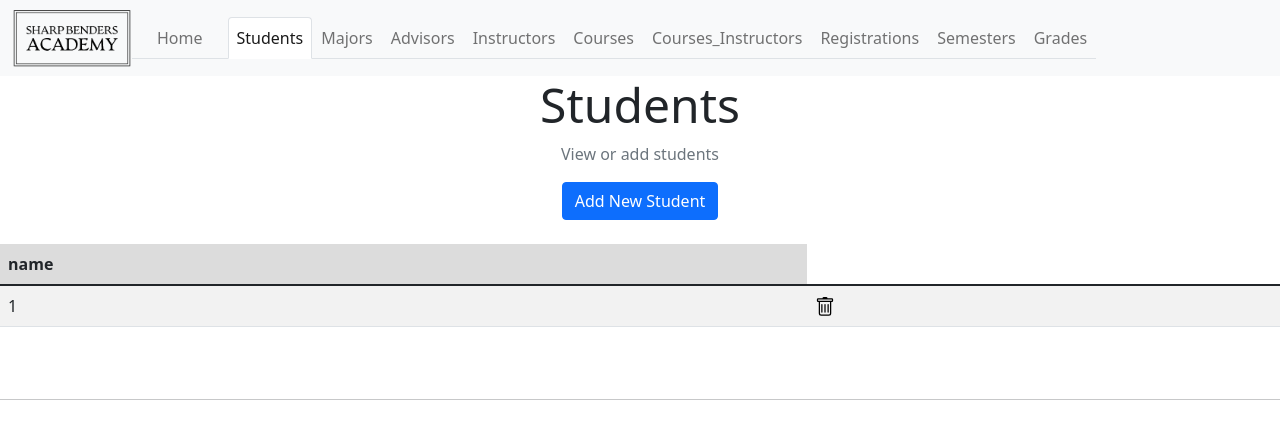
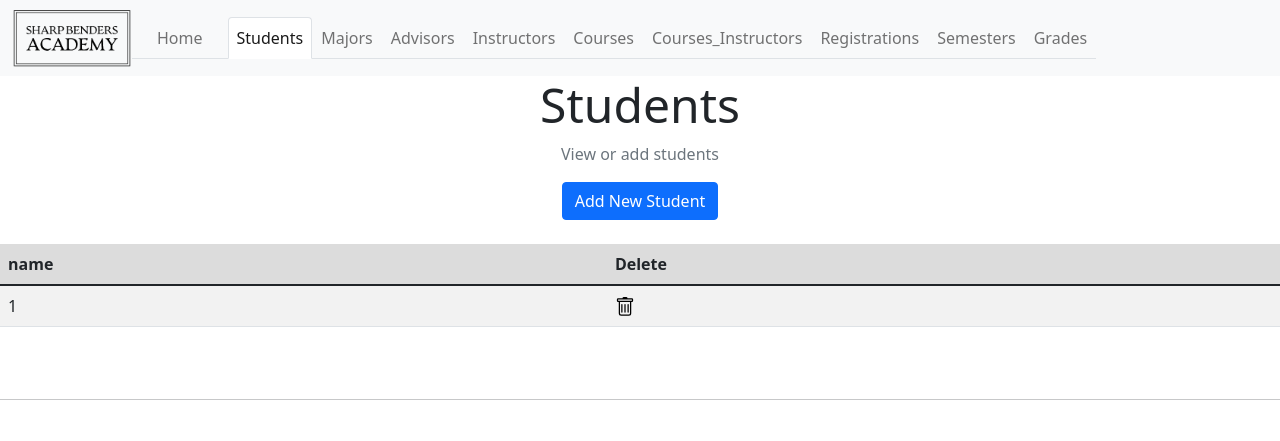
Before and after one commit to Sharp-Benders-Academy/Sharp-Benders-Academy, a Flask app: template templates/students.j2 in a window 1280 px wide. Shown: the top 441 px of the page. Run offline with Flask 2, Linux system fonts and the light colour scheme; the template is opened without the code that fills it: most values are stand-ins (such as "Sample title", 1, 10 or a date in 2020); some libraries are stand-ins or nearby versions.

Commit message:
add header for DELETE to table

```diff
--- a/templates/students.j2
+++ b/templates/students.j2
@@ -40,6 +40,7 @@
                 <th scope="col"> {{ key }} </th>
 
                 {% endfor %}
+                <th scope="col">Delete</th>
             </tr>
         </thead>
         <tbody>
```
